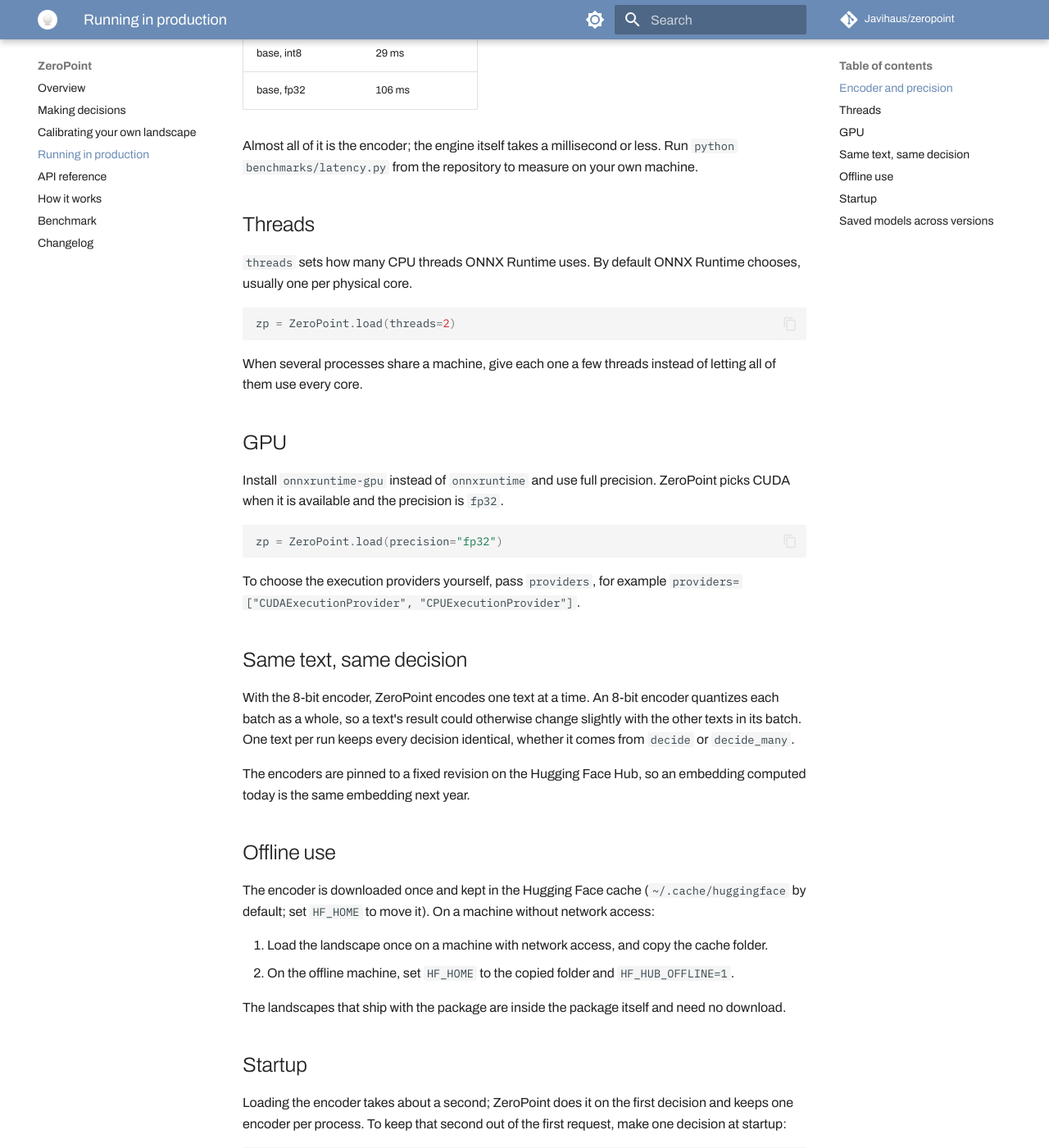
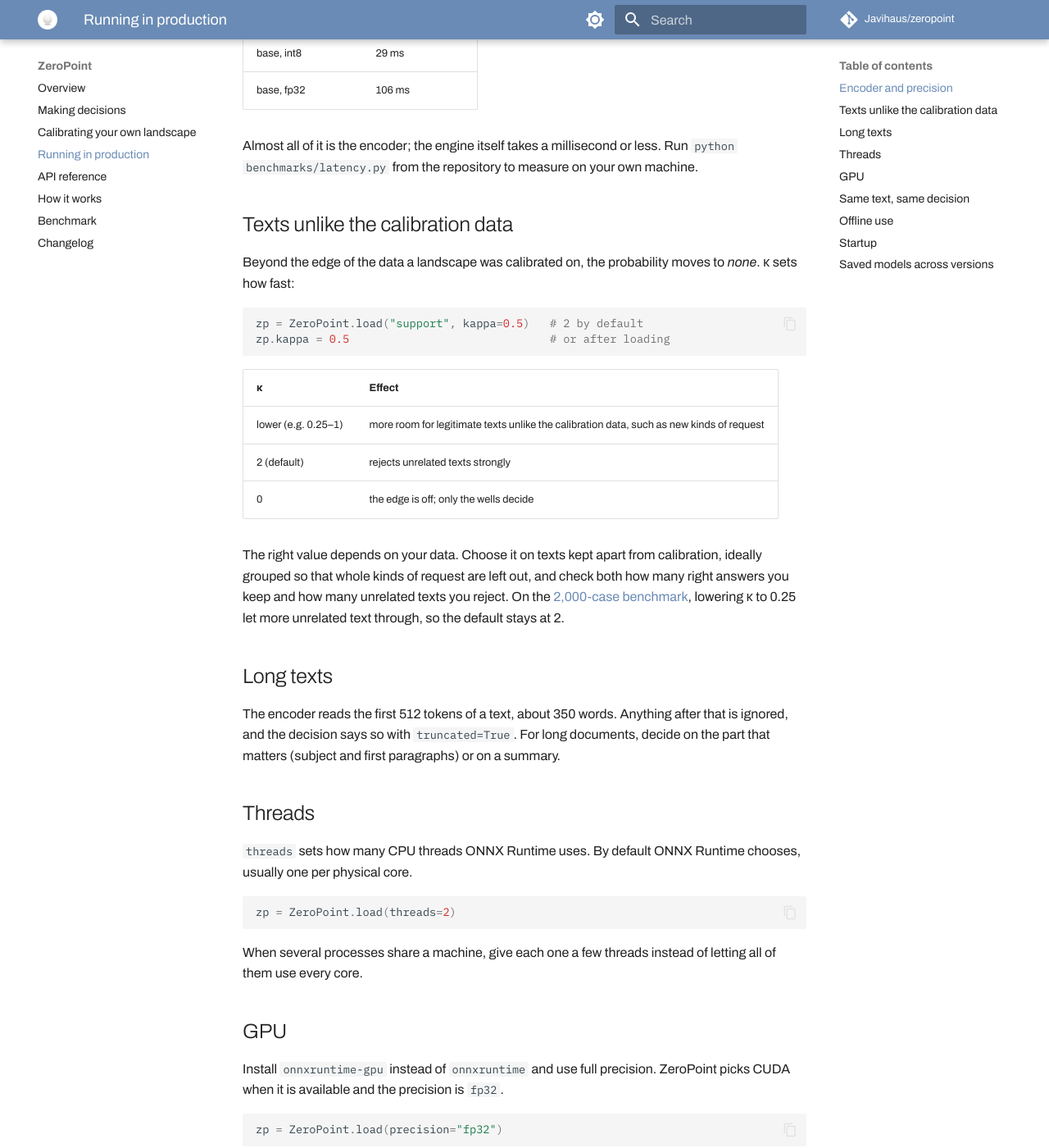
Before and after one commit to Javihaus/zeropoint, an MkDocs documentation site: the page built from docs/deployment.md, in a window 1280 px wide and 1400 px high, scrolled down 700 px. Shown: the whole window at 82% size. Built offline with MkDocs 1.6.1 and Material for MkDocs 9.7.7, drawn with Linux system fonts in a browser that asks for light colours; comment, search, counter and statistics services are not loaded.

Commit message:
0.2.0: kappa as a parameter, unseen options and truncation in Decision; clearer edge section (#27)

````diff
--- a/docs/deployment.md
+++ b/docs/deployment.md
@@ -24,6 +24,32 @@
 
 Almost all of it is the encoder; the engine itself takes a millisecond or less. Run
 `python benchmarks/latency.py` from the repository to measure on your own machine.
+
+## Texts unlike the calibration data
+
+Beyond the edge of the data a landscape was calibrated on, the probability moves to *none*. κ sets how fast:
+
+```python
+zp = ZeroPoint.load("support", kappa=0.5)   # 2 by default
+zp.kappa = 0.5                              # or after loading
+```
+
+| κ | Effect |
+|---|---|
+| lower (e.g. 0.25–1) | more room for legitimate texts unlike the calibration data, such as new kinds of request |
+| 2 (default) | rejects unrelated texts strongly |
+| 0 | the edge is off; only the wells decide |
+
+The right value depends on your data. Choose it on texts kept apart from calibration, ideally grouped so that
+whole kinds of request are left out, and check both how many right answers you keep and how many unrelated
+texts you reject. On the [2,000-case benchmark](https://github.com/Javihaus/zeropoint/blob/main/BENCHMARK.md),
+lowering κ to 0.25 let more unrelated text through, so the default stays at 2.
+
+## Long texts
+
+The encoder reads the first 512 tokens of a text, about 350 words. Anything after that is ignored, and the
+decision says so with `truncated=True`. For long documents, decide on the part that matters (subject and
+first paragraphs) or on a summary.
 
 ## Threads
 
--- a/src/zeropoint/_version.py
+++ b/src/zeropoint/_version.py
@@ -1,6 +1,6 @@
 """Version of the package, and of the file format models are saved in."""
 
-__version__ = "0.1.0"
+__version__ = "0.2.0"
 
 # Bumped only when a saved model can no longer be read by older versions.
 FORMAT = 1
````
Also changed, not shown: CHANGELOG.md (+18 -1 lines), README.md (+55 -34 lines), SECURITY.md (+2 -1 lines), docs/api.md (+7 -3 lines), docs/usage.md (+5 -0 lines), 3 other files.
